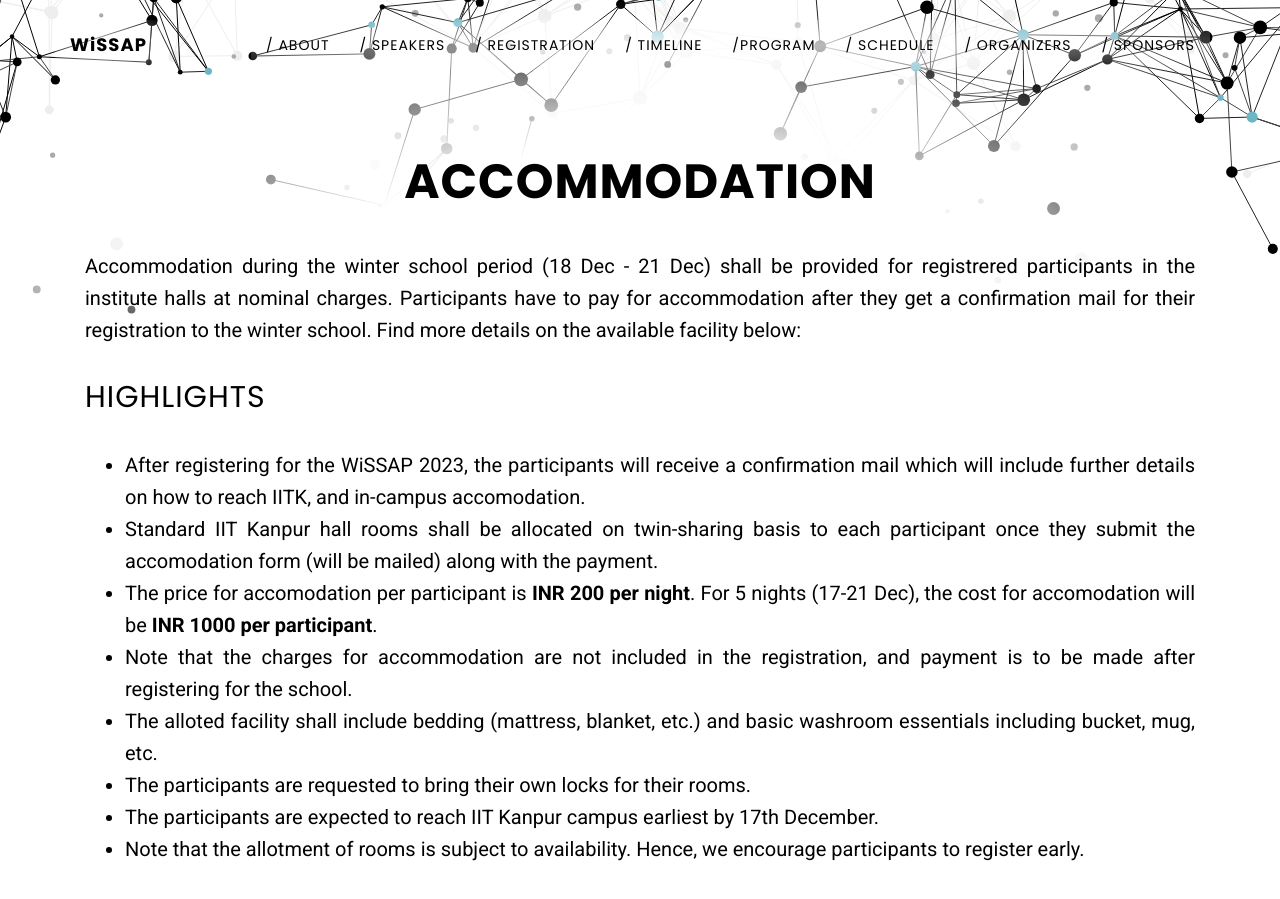
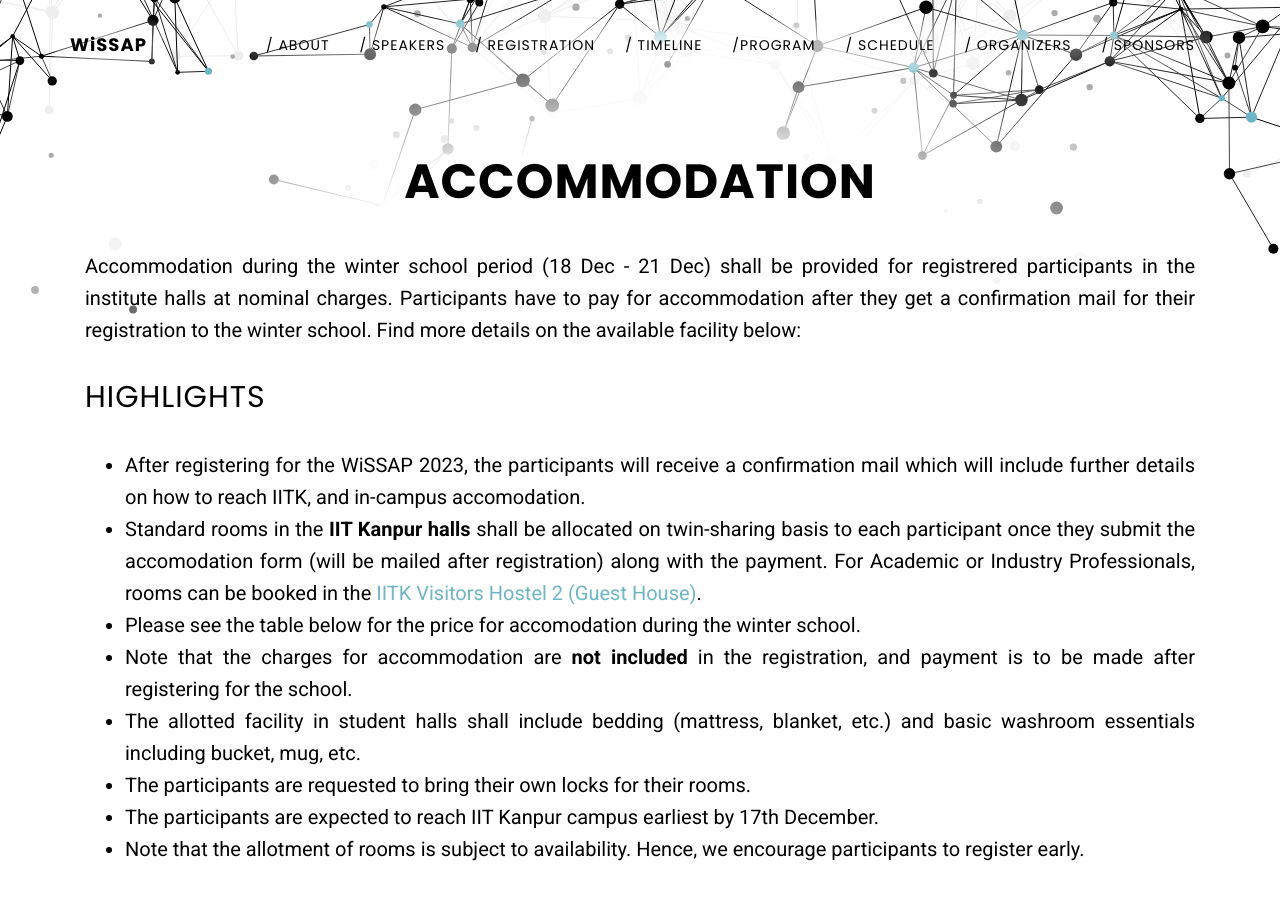
Before and after one commit to madhavlab/wissap23.madhavlab.com, a Jekyll site: the page built from accommodation.md, in a window 1280 px wide and 1400 px high. Shown: the top 899 px of the window. Built offline with Jekyll 4.4.1, drawn with Linux system fonts in a browser that asks for light colours; some of the changed text lies outside the part shown.

Commit message:
update cup_accm

```diff
--- a/accommodation.md
+++ b/accommodation.md
@@ -4,21 +4,64 @@
 permalink: /accommodation
 ---
 
+
 Accommodation during the winter school period (18 Dec - 21 Dec) shall be provided for registrered participants in the institute halls at nominal charges. Participants have to pay for accommodation after they get a confirmation mail for their registration to the winter school. Find more details on the available facility below:
 
 ## Highlights
 
 - After registering for the WiSSAP 2023, the participants will receive a confirmation mail which will include further details on how to reach IITK, and in-campus accomodation.
-- Standard IIT Kanpur hall rooms shall be allocated on twin-sharing basis to each participant once they submit the accomodation form (will be mailed) along with the payment.
-- The price for accomodation per participant is **INR 200 per night**. For 5 nights (17-21 Dec), the cost for accomodation will be **INR 1000 per participant**.
-- Note that the charges for accommodation are not included in the registration, and payment is to be made after registering for the school.
-- The alloted facility shall include bedding (mattress, blanket, etc.) and basic washroom essentials including bucket, mug, etc.
+- Standard rooms in the **IIT Kanpur halls** shall be allocated on twin-sharing basis to each participant once they submit the accomodation form (will be mailed after registration) along with the payment. For Academic or Industry Professionals, rooms can be booked in the [IITK Visitors Hostel 2 (Guest House)](https://www.iitk.ac.in/vh/2-uncategorised).
+- Please see the table below for the price for accomodation during the winter school.
+- Note that the charges for accommodation are **not included** in the registration, and payment is to be made after registering for the school.
+- The allotted facility in student halls shall include bedding (mattress, blanket, etc.) and basic washroom essentials including bucket, mug, etc.
 - The participants are requested to bring their own locks for their rooms.
 - The participants are expected to reach IIT Kanpur campus earliest by 17th December.
 - Note that the allotment of rooms is subject to availability. Hence, we encourage participants to register early.
 
-<!-- <a href="/wissap-cup" target="_blank">Music Search: Query by Humming</a> -->
+<style type="text/css">
+.tg {border-collapse: collapse; border-spacing: 0; margin: 0 auto; text-align: center; vertical-align: middle;}
+.tg td {border-color: ; border-style: solid; border-width: 1px; margin: 0 auto; overflow: hidden; padding: 16px 20px; word-break: normal;}
+.tg th {border-color: black; border-style: solid; border-width: 1px; margin: 0 auto; font-weight: normal; overflow: hidden; padding: 16px 20px; word-break: normal; text-align: center;}
+.tg .tg-c3ow {border-color: inherit; margin: 0 auto;}
+</style>
 
+<table class="tg">
+<thead>
+  <tr>
+    <th class="tg-c3ow" colspan="2"><span style="font-weight:bold;">Unit</span></th>
+    <th class="tg-c3ow"><span style="font-weight:bold;">Student Halls</span></th>
+    <th class="tg-c3ow"><span style="font-weight:bold;">Visitors Hostel- 2</span></th>
+  </tr>
+</thead>
+<tbody>
+  <tr>
+    <td class="tg-c3ow" rowspan="2" style="vertical-align: middle;">Single</td>
+    <td class="tg-c3ow">Per Night</td>
+    <td class="tg-c3ow">N/A</td>
+    <td class="tg-c3ow">INR 1500</td>
+  </tr>
+  <tr>
+    <td class="tg-c3ow">Total (17-21 Dec)</td>
+    <td class="tg-c3ow">N/A</td>
+    <td class="tg-c3ow">INR 7500</td>
+  </tr>
+  <tr>
+    <td class="tg-c3ow" rowspan="2" style="vertical-align: middle;">Twin Sharing</td>
+    <td class="tg-c3ow">Per Night</td>
+    <td class="tg-c3ow">INR 200</td>
+    <td class="tg-c3ow">INR 1250</td>
+  </tr>
+  <tr>
+    <td class="tg-c3ow">Total (17-21 Dec)</td>
+    <td class="tg-c3ow">INR 1000</td>
+    <td class="tg-c3ow">INR 6250</td>
+  </tr>
+</tbody>
+</table>
+
+
+
+<br>
 
 ## Frequently Asked Questions
 
```
Also changed, not shown: wissap-cup/wissap-cup.md (+6 -6 lines), 2 other files.
